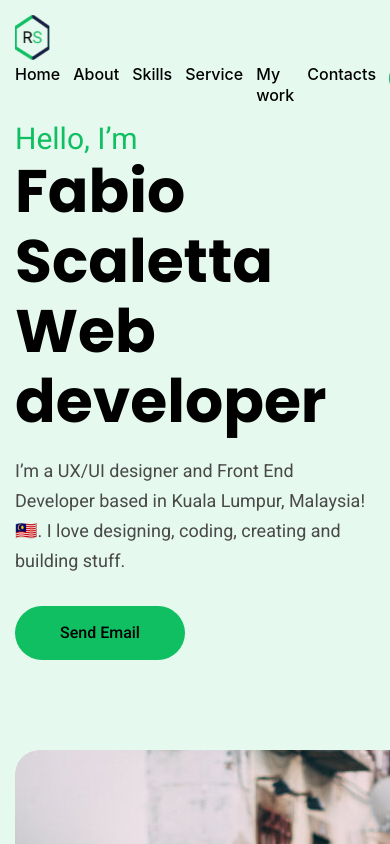
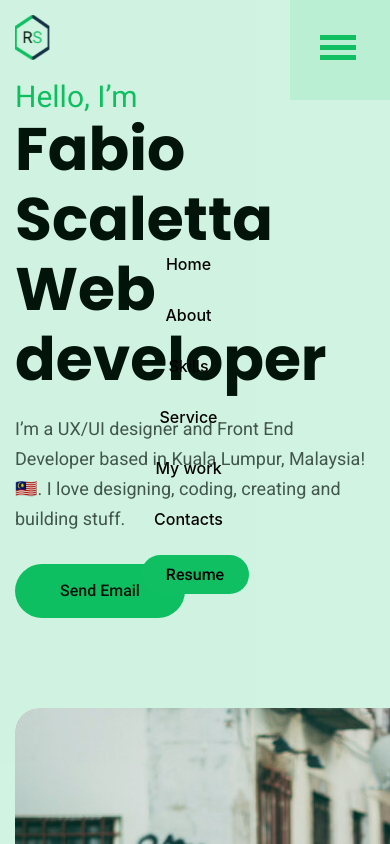
Before and after one commit to SandraVLP/portfolio-start-project, a React app in the folder portfolio-start-project-main/: page / in a window 390 px wide. Shown: the top 844 px of the page. Built offline with nearby package versions, Linux system fonts and the light colour scheme.

Commit message:
Mobile menu

```diff
--- a/portfolio-start-project-main/src/layout/header/Header.tsx
+++ b/portfolio-start-project-main/src/layout/header/Header.tsx
@@ -4,6 +4,7 @@ import { Logo } from "../../components/Logo";
 import { Container } from "../../components/Container";
 import { FlexWrapper } from "../../components/FlexWrapper";
 import { DekstopMenu } from "./dekstopMenu/DekstopMenu";
+import { MobileMenu } from "./mobileMenu/MobileMenu";
 
 export function Header() {
   return (
@@ -12,6 +13,7 @@ export function Header() {
         <FlexWrapper wrap="wrap">
           <Logo />
           <DekstopMenu/>
+          <MobileMenu/>
         </FlexWrapper>
       </Container>
     </StyledHeader>
--- a/portfolio-start-project-main/src/layout/header/dekstopMenu/DekstopMenu.tsx
+++ b/portfolio-start-project-main/src/layout/header/dekstopMenu/DekstopMenu.tsx
@@ -43,6 +43,11 @@ const Menu = styled.nav`
   justify-content: space-between;
   align-items: center;
 
+
+  @media ${myTheme.media.mobile} {
+    display: none;
+  }
+
   li {
     margin-right: 30px;
 
--- /dev/null
+++ b/portfolio-start-project-main/src/layout/header/mobileMenu/MobileMenu.tsx
@@ -0,0 +1,157 @@
+import styled, { css } from "styled-components";
+import { myTheme } from "../../../styles/Theme";
+import { StyledButton } from "../../../components/Button";
+
+export const MobileMenu = () => {
+  return (
+    <Menu>
+      <BurgerButton isOpen={false}>
+        <span></span>
+      </BurgerButton>
+      <MobileMenuPopup isOpen={true}>
+        <ul>
+          <li>
+            <Link href="#home">Home</Link>
+          </li>
+          <li>
+            <Link href="#about">About</Link>
+          </li>
+          <li>
+            <Link href="#skills">Skills</Link>
+          </li>
+          <li>
+            <Link href="#service">Service</Link>
+          </li>
+          <li>
+            <Link href="#works">My work</Link>
+          </li>
+          <li>
+            <Link href="#contacts">Contacts</Link>
+          </li>
+          <li>
+            <StyledButton as="a" href="/resume">
+              Resume
+            </StyledButton>
+          </li>
+        </ul>
+      </MobileMenuPopup>
+    </Menu>
+  );
+};
+
+const Menu = styled.nav`
+  display: none;
+
+  @media ${myTheme.media.mobile} {
+    display: block;
+  }
+  font-size: 18px;
+  font-weight: 500;
+  line-height: 21px;
+
+  li {
+    margin-right: 30px;
+
+    &:last-child {
+      margin: 0;
+    }
+    @media ${myTheme.media.tablet} {
+      margin-right: 13px; //Некрасивая цифра
+    }
+  }
+
+  @media ${myTheme.media.tablet} {
+    font-size: 16px;
+  }
+`;
+
+const MobileMenuPopup = styled.div<{ isOpen: boolean }>`
+  background-color: ${myTheme.colors.secondary};
+  position: fixed;
+  top: 0;
+  left: 0;
+  right: 0;
+  bottom: 0;
+  z-index: 99999;
+  display: none;
+
+  ${(props) =>
+    props.isOpen &&
+    css<{ isOpen: boolean }>`
+      display: flex;
+      justify-content: center;
+      align-items: center;
+    `}
+
+  ul {
+    display: flex;
+    flex-direction: column;
+    justify-content: center;
+    align-items: center;
+    gap: 30px;
+  }
+`;
+
+const Link = styled.a`
+  &:hover {
+    color: ${myTheme.colors.primary};
+  }
+`;
+
+const BurgerButton = styled.button<{ isOpen: boolean }>`
+  position: fixed;
+  top: -100px;
+  right: -100px;
+  width: 200px;
+  height: 200px;
+  z-index: 999999;
+  border: none;
+  background-color: ${myTheme.colors.secondary};
+
+  span {
+    background-color: ${myTheme.colors.primary};
+    height: 5px;
+    width: 36px;
+    position: absolute;
+    display: block;
+    left: 30px;
+    bottom: 50px;
+
+    ${(props) =>
+      props.isOpen &&
+      css<{ isOpen: boolean }>`
+        background-color: rgba(255, 255, 255, 0);
+      `}
+
+    &::before {
+      content: "";
+      display: block;
+      position: absolute;
+      height: 5px;
+      width: 36px;
+      background-color: ${myTheme.colors.primary};
+      transform: translateY(-10px);
+      ${(props) =>
+        props.isOpen &&
+        css<{ isOpen: boolean }>`
+          transform: rotate(-45deg) translateY(0);
+        `}
+    }
+
+    &::after {
+      content: "";
+      display: block;
+      height: 5px;
+      width: 36px;
+      position: absolute;
+      background-color: ${myTheme.colors.primary};
+      transform: translateY(10px);
+
+      ${(props) =>
+        props.isOpen &&
+        css<{ isOpen: boolean }>`
+          transform: rotate(45deg) translateY(0);
+        `}
+    }
+  }
+`;
```
